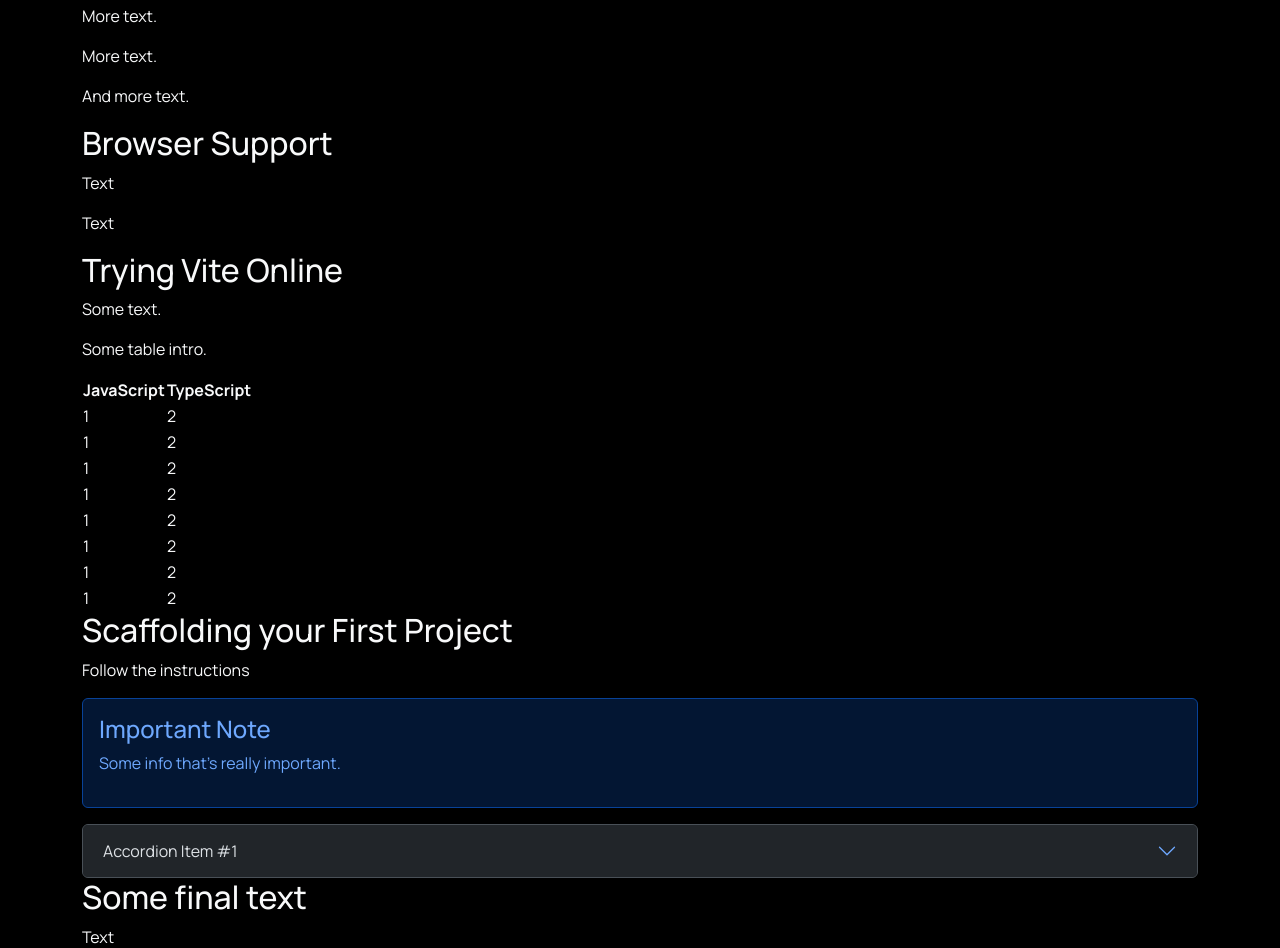
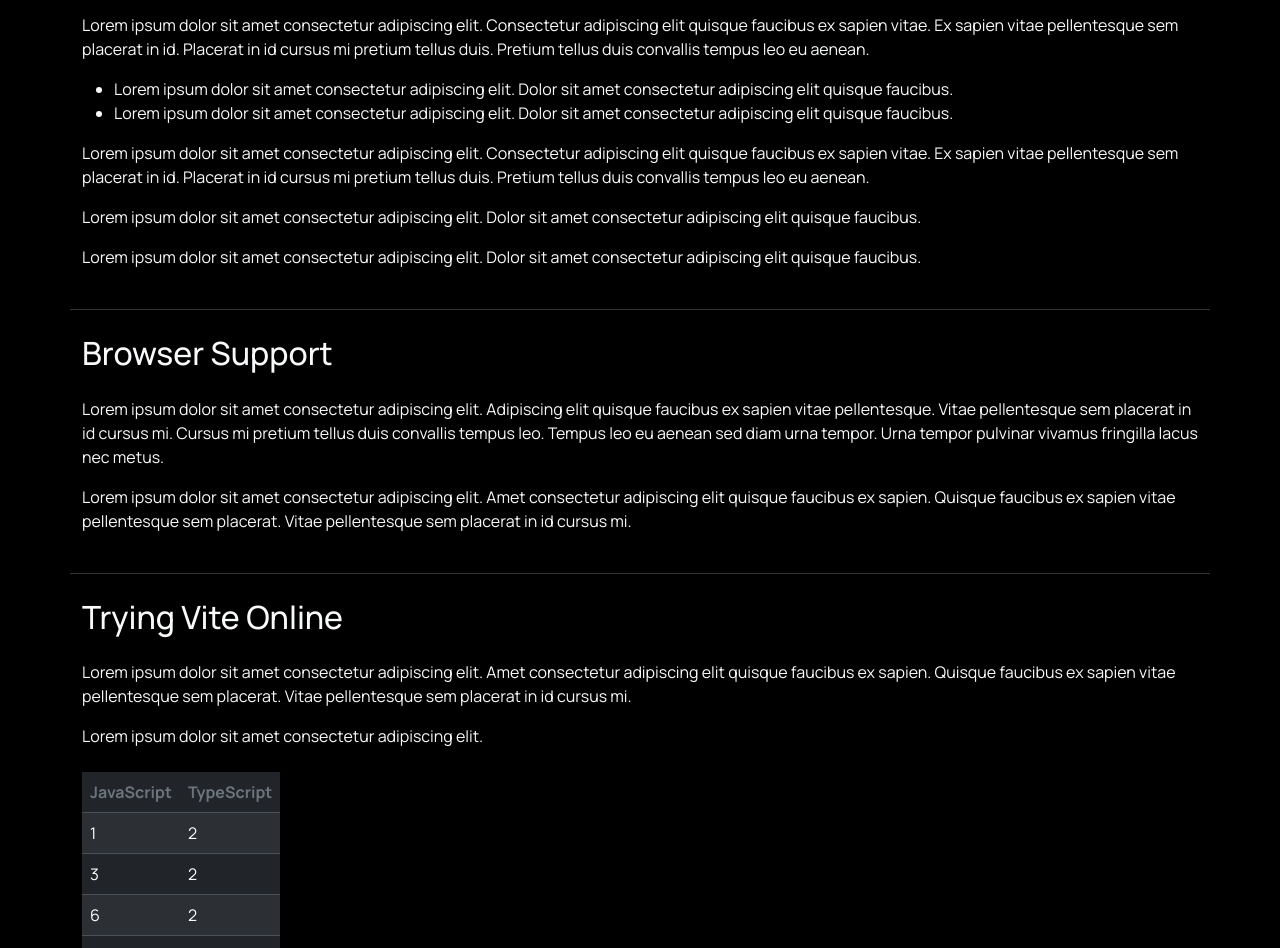
Before and after one commit to RN255/vite-maru-01, a React (Vite) app: page /content1 in a window 1280 px wide. Shown: the part 260-1208 px from the top of the page. Built offline with nearby package versions, Linux system fonts and the light colour scheme.

Commit message:
content page basic done

```diff
--- a/src/App.css
+++ b/src/App.css
@@ -152,7 +152,7 @@ body {
 .icon-custom-border-styling {
   border: 1px rgb(255, 255, 255, 0.2) solid !important;
   padding: 1% 3%;
-  font-size: 4rem;
+  font-size: 3rem;
 }
 
 .custom-card-icon-large {
--- a/src/pages/Content1.jsx
+++ b/src/pages/Content1.jsx
@@ -1,45 +1,87 @@
 import React from "react";
-import { Container, Row, Col, Alert, Accordion } from "react-bootstrap";
+import { Container, Row, Col, Alert, Accordion, Table } from "react-bootstrap";
 
 export default function Content1() {
   return (
     <Container fluid>
       <Container className="text-light">
-        <Row>
+        <Row className="mt-5 pb-4 bottom-border-faded">
           <Col>
             <h1>Getting started</h1>
           </Col>
         </Row>
-        <Row>
+        <Row className="mt-4 bottom-border-faded pb-4">
           <Col>
-            <h2>Overview</h2>
-            <p>Some text.</p>
+            <h2 className="mb-4">Overview</h2>
+            <p>
+              Lorem ipsum dolor sit amet consectetur adipiscing elit.
+              Consectetur adipiscing elit quisque faucibus ex sapien vitae. Ex
+              sapien vitae pellentesque sem placerat in id. Placerat in id
+              cursus mi pretium tellus duis. Pretium tellus duis convallis
+              tempus leo eu aenean.
+            </p>
             <ul>
-              <li>Info 1</li>
-              <li>Info 2</li>
+              <li>
+                Lorem ipsum dolor sit amet consectetur adipiscing elit. Dolor
+                sit amet consectetur adipiscing elit quisque faucibus.
+              </li>
+              <li>
+                Lorem ipsum dolor sit amet consectetur adipiscing elit. Dolor
+                sit amet consectetur adipiscing elit quisque faucibus.
+              </li>
             </ul>
-            <p>More text.</p>
-            <p>More text.</p>
-            <p>And more text.</p>
+            <p>
+              Lorem ipsum dolor sit amet consectetur adipiscing elit.
+              Consectetur adipiscing elit quisque faucibus ex sapien vitae. Ex
+              sapien vitae pellentesque sem placerat in id. Placerat in id
+              cursus mi pretium tellus duis. Pretium tellus duis convallis
+              tempus leo eu aenean.
+            </p>
+            <p>
+              Lorem ipsum dolor sit amet consectetur adipiscing elit. Dolor sit
+              amet consectetur adipiscing elit quisque faucibus.
+            </p>
+            <p>
+              Lorem ipsum dolor sit amet consectetur adipiscing elit. Dolor sit
+              amet consectetur adipiscing elit quisque faucibus.
+            </p>
           </Col>
         </Row>
-        <Row>
+        <Row className="mt-4 bottom-border-faded pb-4">
           <Col>
-            <h2>Browser Support</h2>
-            <p>Text</p>
-            <p>Text</p>
+            <h2 className="mb-4">Browser Support</h2>
+            <p>
+              Lorem ipsum dolor sit amet consectetur adipiscing elit. Adipiscing
+              elit quisque faucibus ex sapien vitae pellentesque. Vitae
+              pellentesque sem placerat in id cursus mi. Cursus mi pretium
+              tellus duis convallis tempus leo. Tempus leo eu aenean sed diam
+              urna tempor. Urna tempor pulvinar vivamus fringilla lacus nec
+              metus.
+            </p>
+            <p>
+              Lorem ipsum dolor sit amet consectetur adipiscing elit. Amet
+              consectetur adipiscing elit quisque faucibus ex sapien. Quisque
+              faucibus ex sapien vitae pellentesque sem placerat. Vitae
+              pellentesque sem placerat in id cursus mi.
+            </p>
           </Col>
         </Row>
-        <Row>
+        <Row className="mt-4 bottom-border-faded pb-4">
           <Col>
-            <h2>Trying Vite Online</h2>
-            <p>Some text.</p>
-            <p>Some table intro.</p>
-            <table>
+            <h2 className="mb-4">Trying Vite Online</h2>
+            <p>
+              Lorem ipsum dolor sit amet consectetur adipiscing elit. Amet
+              consectetur adipiscing elit quisque faucibus ex sapien. Quisque
+              faucibus ex sapien vitae pellentesque sem placerat. Vitae
+              pellentesque sem placerat in id cursus mi.
+            </p>
+            <p>Lorem ipsum dolor sit amet consectetur adipiscing elit.</p>
+            <div data-bs-theme="dark">
+              <Table striped className="w-auto my-4">
                 <thead>
                   <tr>
-                  <th>JavaScript</th>
-                  <th>TypeScript</th>
+                    <th className="text-secondary">JavaScript</th>
+                    <th className="text-secondary">TypeScript</th>
                   </tr>
                 </thead>
                 <tbody>
@@ -48,45 +90,49 @@ export default function Content1() {
                     <td>2</td>
                   </tr>
                   <tr>
+                    <td>3</td>
+                    <td>2</td>
+                  </tr>
+                  <tr>
+                    <td>6</td>
+                    <td>2</td>
+                  </tr>
+                  <tr>
                     <td>1</td>
-                  <td>2</td>
+                    <td>5</td>
                   </tr>
                   <tr>
                     <td>1</td>
                     <td>2</td>
                   </tr>
                   <tr>
-                  <td>1</td>
+                    <td>7</td>
                     <td>2</td>
                   </tr>
                   <tr>
                     <td>1</td>
-                  <td>2</td>
+                    <td>22</td>
                   </tr>
                   <tr>
                     <td>1</td>
-                  <td>2</td>
-                </tr>
-                <tr>
-                  <td>1</td>
-                  <td>2</td>
-                </tr>
-                <tr>
-                  <td>1</td>
-                  <td>2</td>
+                    <td>25</td>
                   </tr>
                 </tbody>
-            </table>
+              </Table>
+            </div>
           </Col>
         </Row>
-        <Row>
+        <Row className="mt-4 bottom-border-faded pb-5">
           <Col>
-            <h2>Scaffolding your First Project</h2>
+            <h2 className="mb-4">Scaffolding your First Project</h2>
             <p>Follow the instructions</p>
             <div data-bs-theme="dark">
-              <Alert variant="primary">
+              <Alert variant="primary" className="my-4">
                 <Alert.Heading>Important Note</Alert.Heading>
-                <p>Some info that's really important.</p>
+                <p>
+                  Lorem ipsum dolor sit amet consectetur adipiscing elit. Dolor
+                  sit amet consectetur adipiscing elit quisque faucibus.
+                </p>
               </Alert>
               <Accordion>
                 <Accordion.Item eventKey="0">
@@ -106,11 +152,19 @@ export default function Content1() {
             </div>
           </Col>
         </Row>
-        <Row>
+        <Row className="mt-4 pb-5">
           <Col>
-            <h2>Some final text</h2>
-            <p>Text</p>
-            <p>Text</p>
+            <h2 className="mb-4">Some final text</h2>
+            <p>
+              Lorem ipsum dolor sit amet consectetur adipiscing elit. Sit amet
+              consectetur adipiscing elit quisque faucibus ex. Adipiscing elit
+              quisque faucibus ex sapien vitae pellentesque.
+            </p>
+            <p>
+              Lorem ipsum dolor sit amet consectetur adipiscing elit. Sit amet
+              consectetur adipiscing elit quisque faucibus ex. Adipiscing elit
+              quisque faucibus ex sapien vitae pellentesque.
+            </p>
           </Col>
         </Row>
       </Container>
```
Lines whose indentation alone changed are shown as unchanged.
